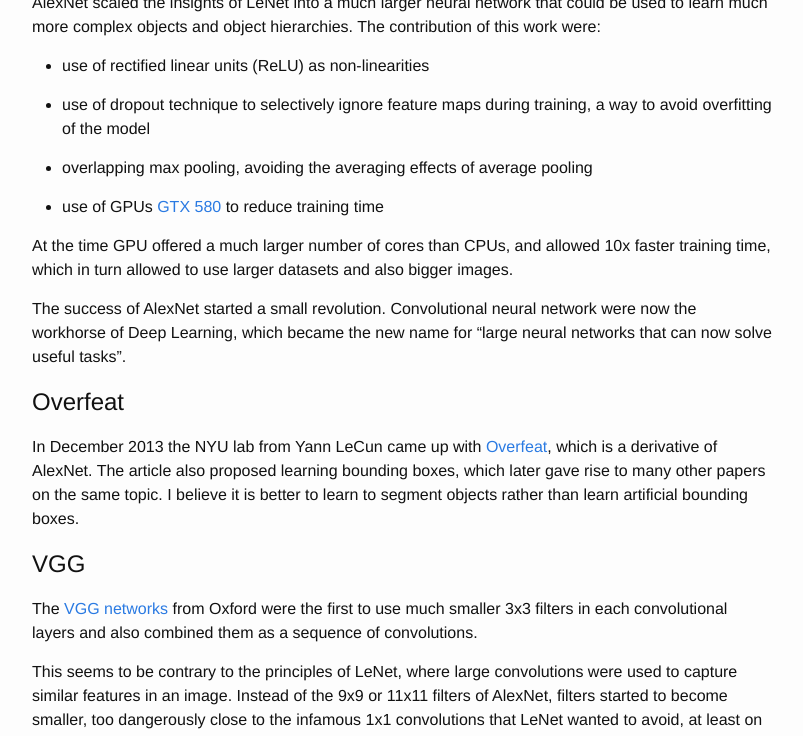
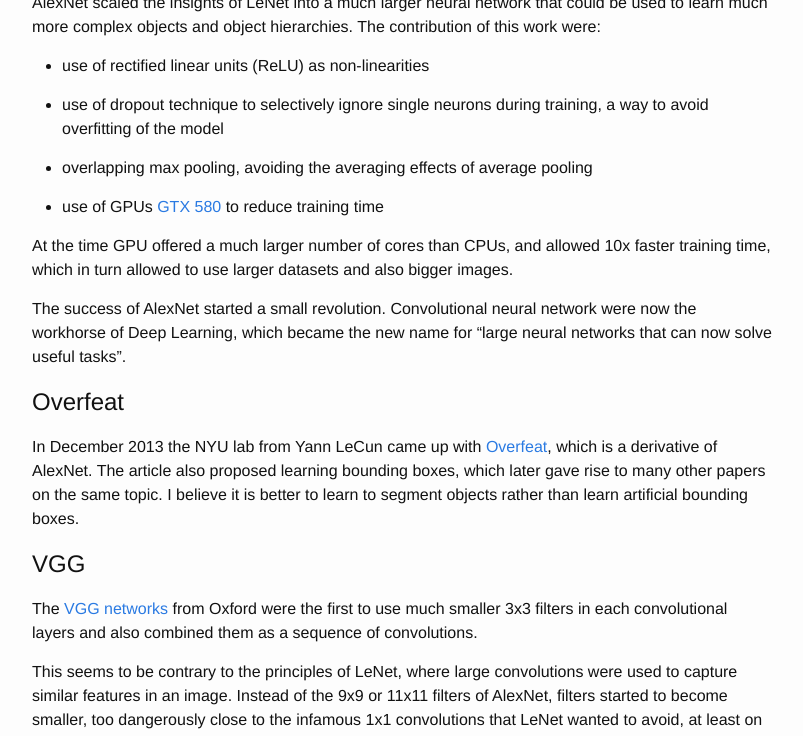
Before and after one commit to culurciello/culurciello.github.io, a Jekyll site: the page built from _posts/2016-06-05-nets.markdown, in a window 1280 px wide and 900 px high, scrolled down 1830 px, cut to the strip 164-900 px from the top of the window. Shown: the whole strip, without its empty margins (238-1041 px from the left). Built offline with Jekyll 4.4.1, drawn with Linux system fonts in a browser that asks for light colours.

Commit message:
fixed dropout

```diff
--- a/_posts/2016-06-05-nets.markdown
+++ b/_posts/2016-06-05-nets.markdown
@@ -49,7 +49,7 @@ The contribution of this work were:
 
 - use of rectified linear units (ReLU) as non-linearities
 
-- use of dropout technique to selectively ignore feature maps during training, a way to avoid overfitting of the model
+- use of dropout technique to selectively ignore single neurons during training, a way to avoid overfitting of the model
 
 - overlapping max pooling, avoiding the averaging effects of average pooling
 
```
